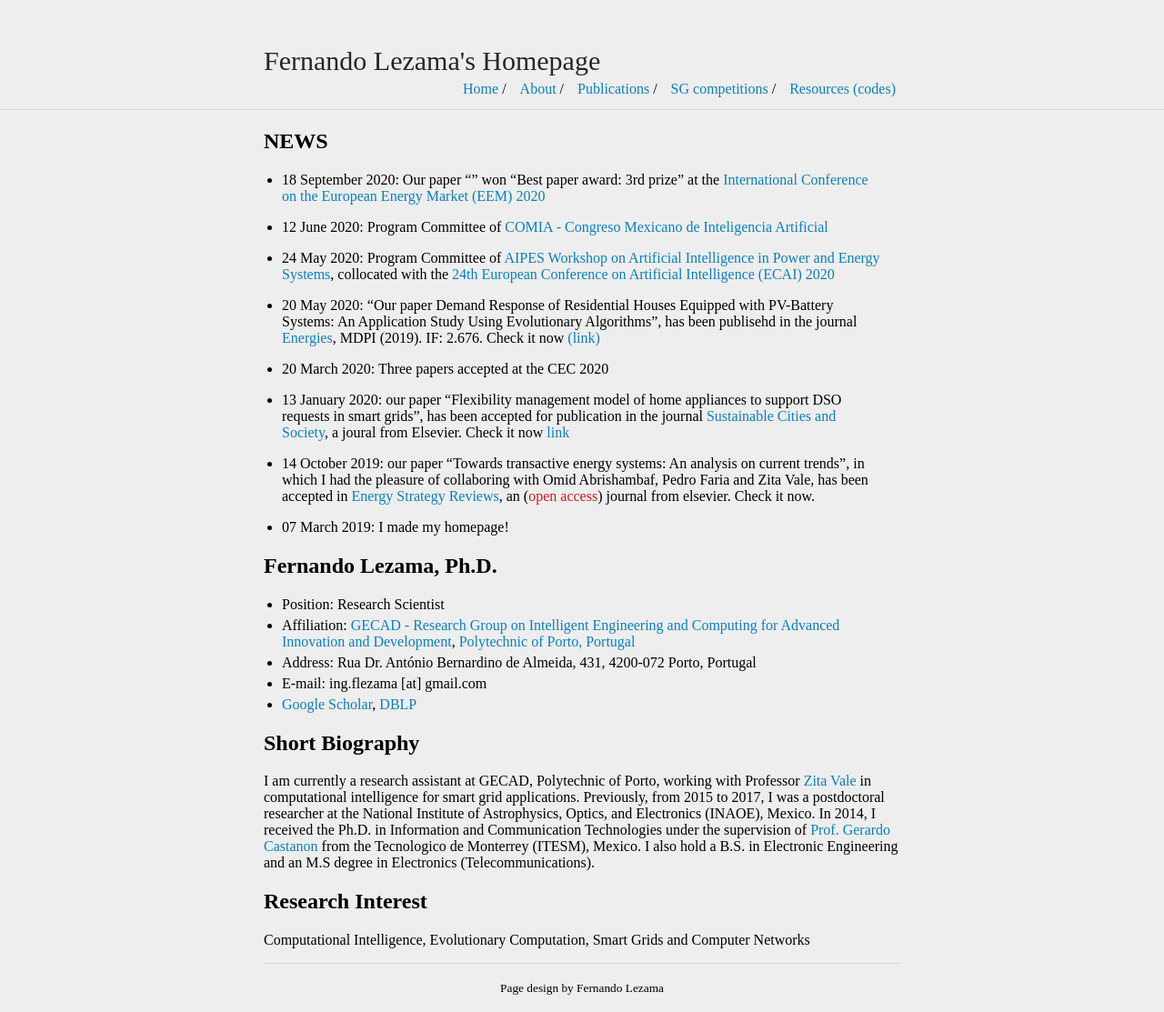
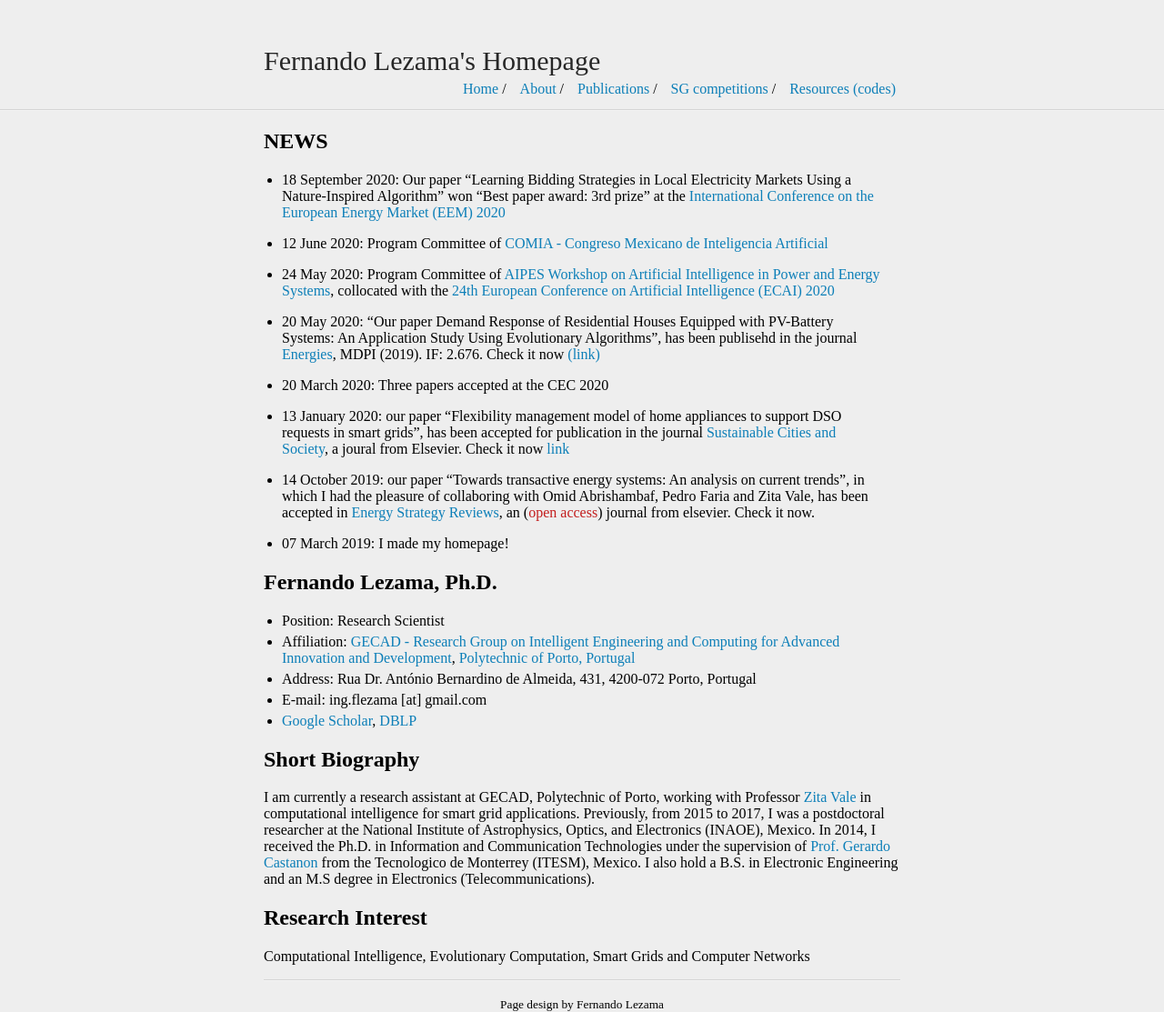
Before and after one commit to fernandolezama/fernandolezama.github.io, a Jekyll site: the page built from index.md, in a window 1280 px wide. Shown: the whole page at 91% size. Built offline with Jekyll 4.4.1, drawn with Linux system fonts in a browser that asks for light colours.

Commit message:
Update index.md

```diff
--- a/index.md
+++ b/index.md
@@ -5,7 +5,7 @@
 
 
 ## NEWS
-* 18 September 2020: Our paper "" won "Best paper award: 3rd prize" at the [International Conference on the European Energy Market (EEM) 2020](https://eem20.eu/best-paper-award-winners/)
+* 18 September 2020: Our paper "Learning Bidding Strategies in Local Electricity Markets Using a Nature-Inspired Algorithm" won "Best paper award: 3rd prize" at the [International Conference on the European Energy Market (EEM) 2020](https://eem20.eu/best-paper-award-winners/)
 
 
 * 12 June 2020: Program Committee of [COMIA - Congreso Mexicano de Inteligencia Artificial](http://smia.mx/comia/2020/)
```
